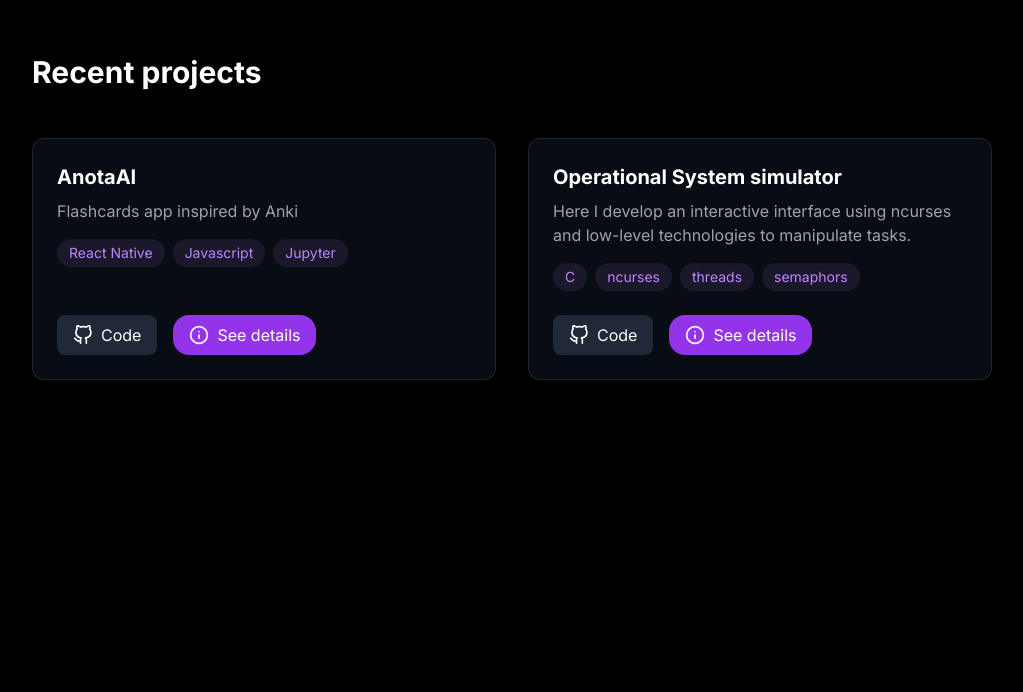
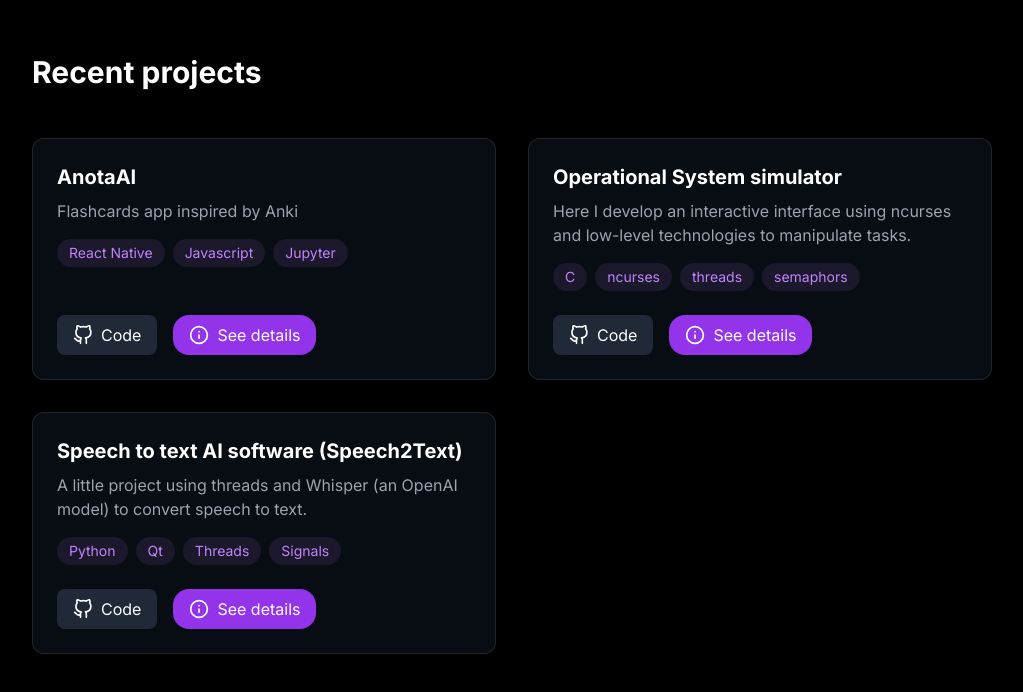
Before and after one commit to Brunovncs/brunovncs_react_portfolio, a Next.js app: page / in a window 1280 px wide. Shown: the part 1226-1918 px from the top of the page, without its empty margins (128-1151 px from the left). Before the commit the page ends 1766 px from the top, so only its background shows below. Built offline with nearby package versions, Linux system fonts and the light colour scheme.

Commit message:
feat: speech2text project

```diff
--- a/src/app/components/Projects.tsx
+++ b/src/app/components/Projects.tsx
@@ -58,6 +58,28 @@ const projects = [
   },
   {
     id: 3,
+    title: 'Speech to text AI software (Speech2Text)',
+    description: 'A little project using threads and Whisper (an OpenAI model) to convert speech to text.',
+    tech: ['Python', 'Qt', 'Threads', 'Signals'],
+    show: true,
+    links: {
+      github: 'https://github.com/Brunovncs/speechtotext',
+      live: {
+        url: 'https://exemplo.com',
+        show: false, // Define se o botão "See online" deve aparecer
+      },
+    },
+    details: {
+      show: true, // Exibe ou não o botão "See details"
+      description: 'This project is a desktop application for high-accuracy audio transcription, built with Python and PySide6. Its core feature is a dynamic model-switching system that allows the user to choose the best balance between speed and accuracy by selecting different OpenAI Whisper models on the fly. To ensure a smooth, non-blocking user experience, all intensive operations—such as loading multi-gigabyte AI models and running the transcription—are offloaded to separate background threads using Qts QThread. This architecture guarantees the UI remains fully responsive at all times, demonstrating a practical application of multithreading in a desktop GUI environment.',
+      images: [
+        '/pngs/speech2text/interface.png',
+        '/pngs/speech2text/interface_transcript.png'
+      ],
+    },
+  },
+  {
+    id: 4,
     title: 'Aplicativo Web',
     description: 'Dashboard com gráficos interativos',
     tech: ['React', 'TypeScript', 'Chart.js'],
```
Also changed, not shown: public/pngs/speech2text/interface.png (added), public/pngs/speech2text/interface_transcript.png (added).
